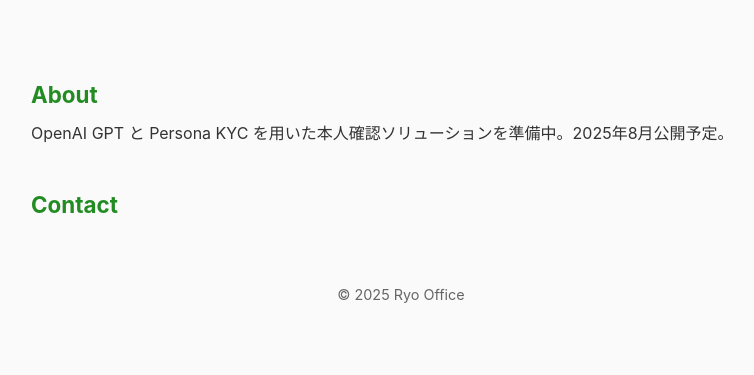
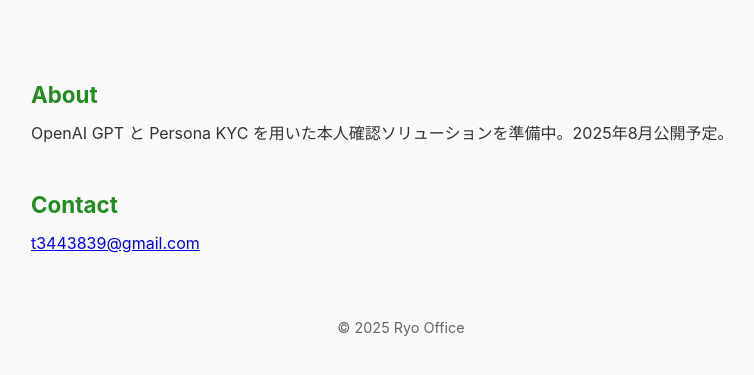
Before and after one commit to Ural2323/Hello-, a plain HTML site: page index.html in a window 1280 px wide. Shown: the part 157-532 px from the top of the page, without its empty margins (239-993 px from the left). Drawn offline with Linux system fonts and the light colour scheme.

Commit message:
Update index.html

```diff
--- a/index.html
+++ b/index.html
@@ -6,6 +6,9 @@
 <body>
 <header><h1>Ryo Office</h1><p class="tagline">AI × ID Verification for Japan</p></header>
 <section><h2>About</h2><p>OpenAI GPT と Persona KYC を用いた本人確認ソリューションを準備中。2025年8月公開予定。</p></section>
-<section><h2>Contact</h2><p><a href="mailto:t3443839@gmail.com"></a></p></section>
+<section>
+  <h2>Contact</h2>
+  <p><a href="mailto:t3443839@gmail.com">t3443839@gmail.com</a></p>
+</section>
 <footer>© 2025 Ryo Office</footer>
 </body></html>
```
